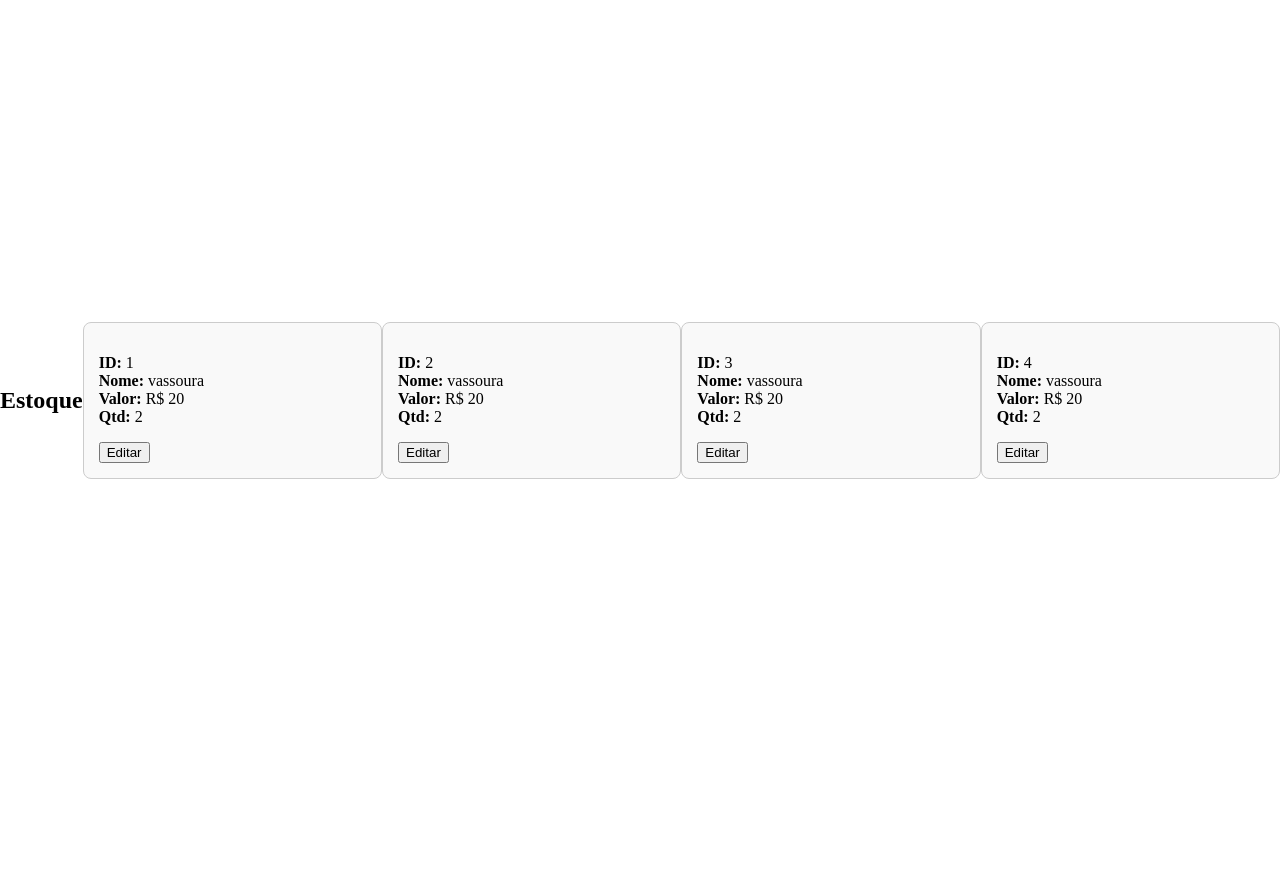
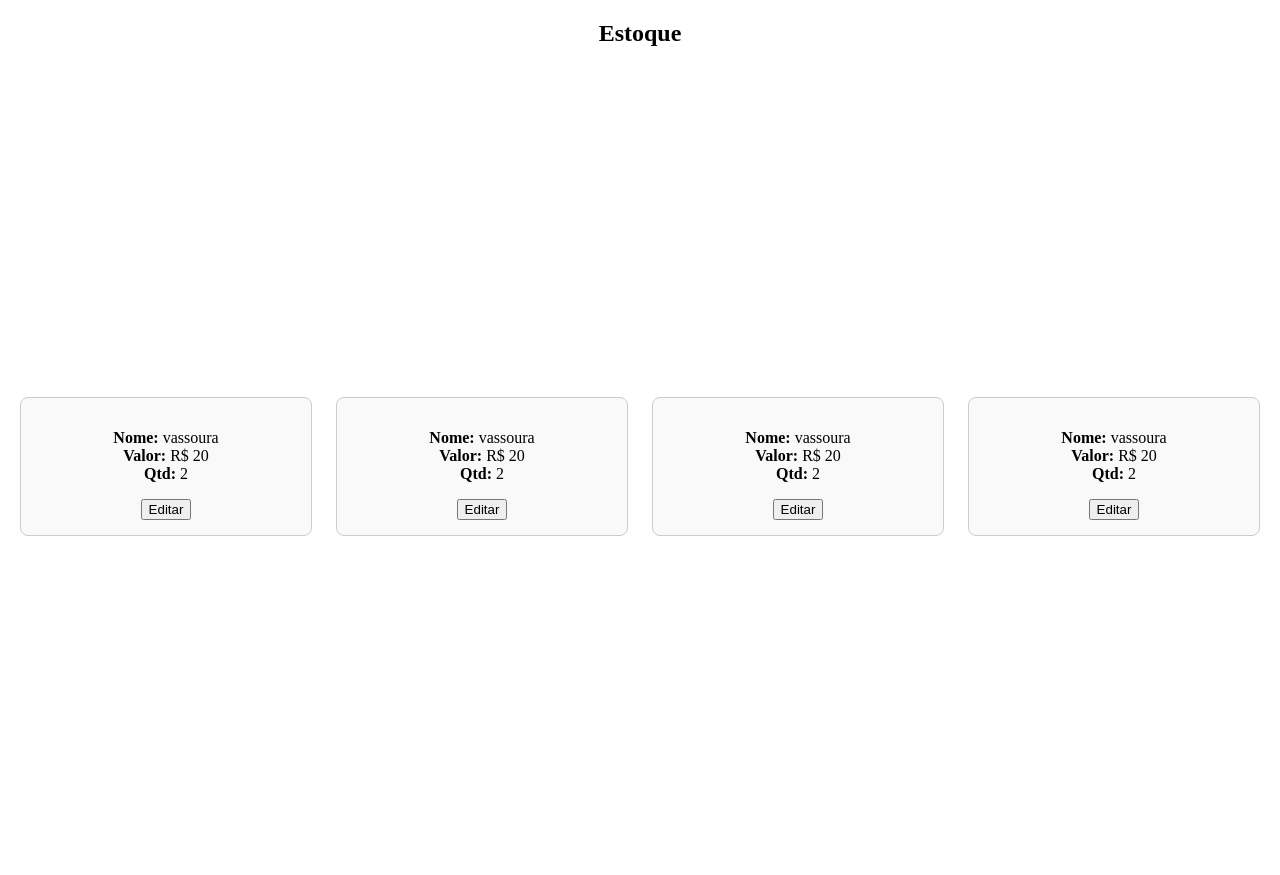
Before and after one commit to wesleypereirac/projeto-extensionista, a Flask app: page /estoque in a window 1280 px wide. Before the commit the page ends 479 px from the top, so only its background shows below. Run offline with Flask 3, Linux system fonts and the light colour scheme; data comes from the database, SQL or seed files in the repository; both versions use the stored data as it was before the commit.

Commit message:
deleção do banco de dados; e melhorias no html e css

```diff
--- a/core/static/style.css
+++ b/core/static/style.css
@@ -21,7 +21,7 @@
     span {
         font-size: 16px
     }
-    body {
+    .cont {
         display: flex;
         align-items: center;
         justify-content: center;
@@ -57,7 +57,7 @@
     border: 1px solid #ccc;
     border-radius: 8px;
     padding: 15px;
-    margin: 12px 0;
+    margin: 12px;
     width: 320px;
     background: #f9f9f9;
 }
--- a/core/templates/cadastrar.html
+++ b/core/templates/cadastrar.html
@@ -9,6 +9,7 @@
 
 <body>
 
+  <div class="cont">
 {% with messages = get_flashed_messages(with_categories=true) %}
   {% if messages %}
     {% for category, message in messages %}
@@ -44,6 +45,7 @@
 
 </form>
 <span id="ver-estoque"> Ver Estoque</span>
+</div>
 </body>
 
 <script>
--- a/core/templates/estoque.html
+++ b/core/templates/estoque.html
@@ -4,16 +4,27 @@
     <meta charset="UTF-8">
     <link rel="stylesheet" href="{{ url_for('static', filename='style.css') }}">
     <meta name="viewport" content="width=device-width, initial-scale=1.0">
+    <style>
+        .cont{
+            display: flex;
+            flex-direction: row;
+            width: 100%;
+        }
+        body{
+            text-align: center;
+        }
+    </style>
     <title>Estoque</title>
 </head>
-<body style="display:flex; flex-direction: row;">
+<body >
+     <h2>Estoque</h2>
 
-    <h2>Estoque</h2>
+<div class="cont">
 
     {% for reg in context %}
     <div class="produto-card">
         <p>
-            <strong>ID:</strong> {{ reg[0] }} <br>
+            <!-- <strong>ID:</strong> {{ reg[0] }} <br> -->
             <strong>Nome:</strong> {{ reg[1] }} <br>
             <strong>Valor:</strong> R$ {{ reg[2] }} <br>
             <strong>Qtd:</strong> {{ reg[3] }}
@@ -43,7 +54,7 @@
     {% else %}
         <p>Nenhum produto cadastrado.</p>
     {% endfor %}
-
+</div>
     <script>
         function abrirEdicao(id) {
             document.getElementById('form-' + id).style.display = 'block';
```
Also changed, not shown: core/data/data.db (deleted), 1 other file.
